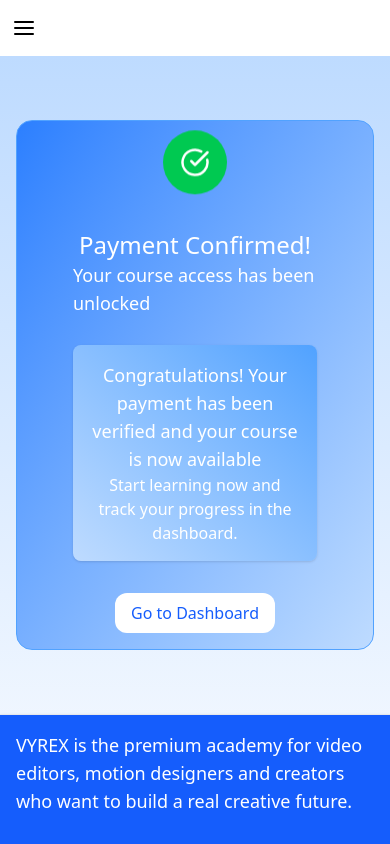
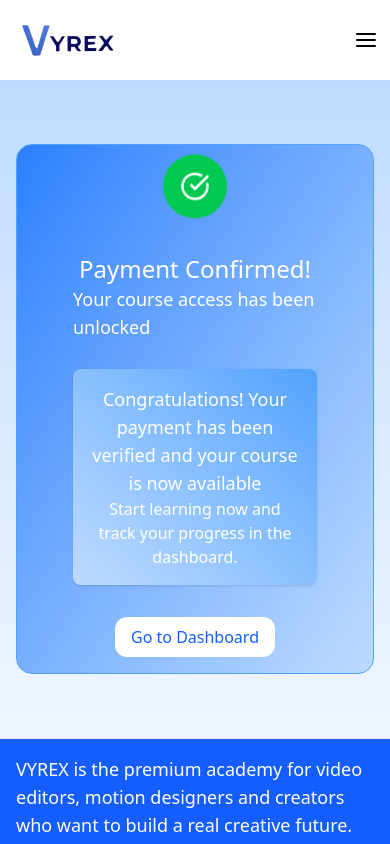
Before and after one commit to ADEDANCE/vyrex, a Next.js app: page /Payment/Confirmed in a window 390 px wide. Shown: the top 844 px of the page. Built offline with nearby package versions, Linux system fonts and the light colour scheme.

Commit message:
clean up

```diff
--- a/app/Payment/Confirmed/page.tsx
+++ b/app/Payment/Confirmed/page.tsx
@@ -1,14 +1,17 @@
 "use client";
+
+export const dynamic = "force-dynamic";
 
 import Button from "@/app/components/Button";
 import { LuCircleCheckBig } from "react-icons/lu";
 import { useSearchParams } from "next/navigation";
 import { useRouter } from "next/navigation";
 
-export default function page() {
+export default function Page() {
   const searchParams = useSearchParams();
   const level = searchParams.get("level");
   const router = useRouter();
+
   return (
     <section className=" bg-linear-to-b from-blue-200 to-blue-50 w-full py-16 px-4 md:px-96">
       <div className=" flex flex-col items-center ">
--- a/app/components/Navbar.tsx
+++ b/app/components/Navbar.tsx
@@ -4,6 +4,7 @@ import Button from "./Button";
 import { useState } from "react";
 import { FiMenu, FiX } from "react-icons/fi";
 import { useRouter } from "next/navigation";
+import Image from "next/image";
 
 export default function Navbar() {
   const [isOpen, setIsOpen] = useState(false);
@@ -47,29 +48,42 @@ export default function Navbar() {
         </div>
 
         {/* Hamburger menu for small screens */}
-        <div className=" text-black dark:text-white flex flex-col gap-4 lg:hidden">
+        <div className=" text-black dark:text-white flex items-center justify-between lg:hidden w-full">
+          <Link href="/">
+            <Image
+              src="/images/logo.png"
+              alt="Vyrex Logo"
+              width={120}
+              height={40}
+              className="cursor-pointer"
+            />
+          </Link>
           <button onClick={() => setIsOpen(!isOpen)}>
             {isOpen ? <FiX size={24} /> : <FiMenu size={24} />}
           </button>
+        </div>
+      </div>
 
       {/* Mobile Menu */}
       {isOpen && (
         <div className="lg:hidden mt-4 flex flex-col gap-4 text-start text-black bg-white p-4 dark:bg-black dark:text-white ">
           <Link
             href={"/Login"}
+            onClick={() => setIsOpen(false)}
             className=" hover:bg-blue-200 hover:rounded-xl py-2 px-4"
           >
             Log in
           </Link>
           <Button
-                onClick={() => router.push("/Signup")}
+            onClick={() => {
+              setIsOpen(false);
+              router.push("/Signup");
+            }}
             children="Start learning"
             className=" bg-blue-500 text-white rounded-2xl"
           />
         </div>
       )}
-        </div>
-      </div>
     </nav>
   );
 }
```
Also changed, not shown: public/images/logo.png (added). Lines whose indentation alone changed are shown as unchanged.
